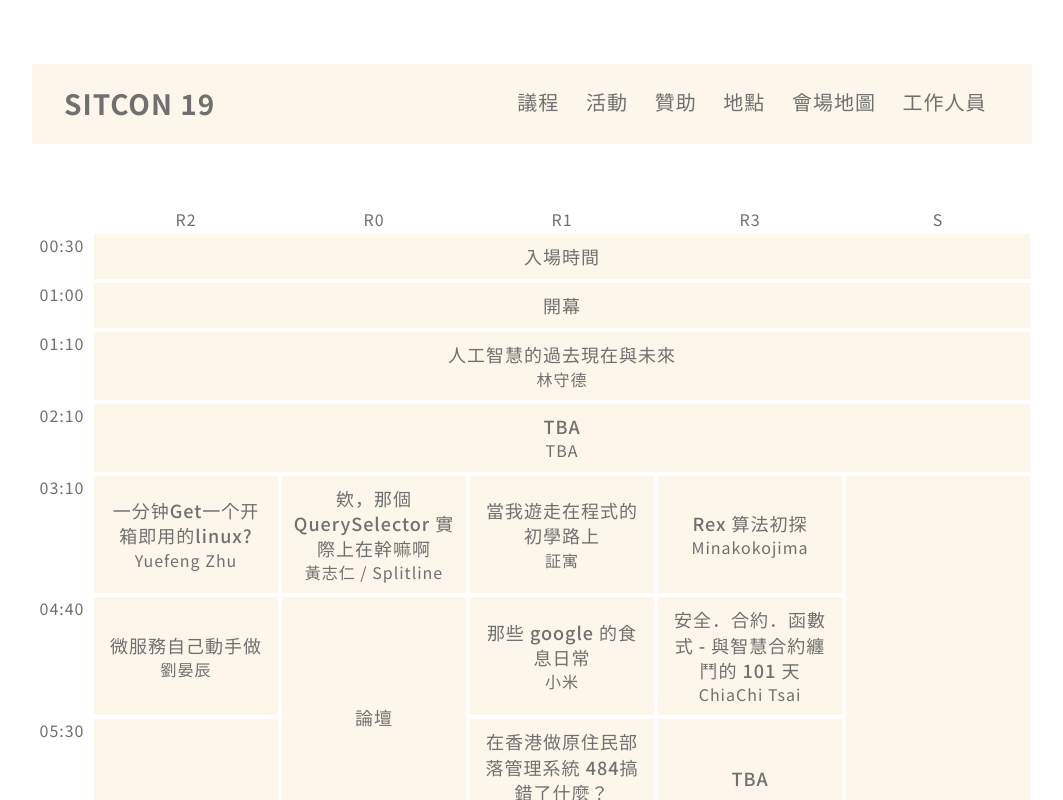
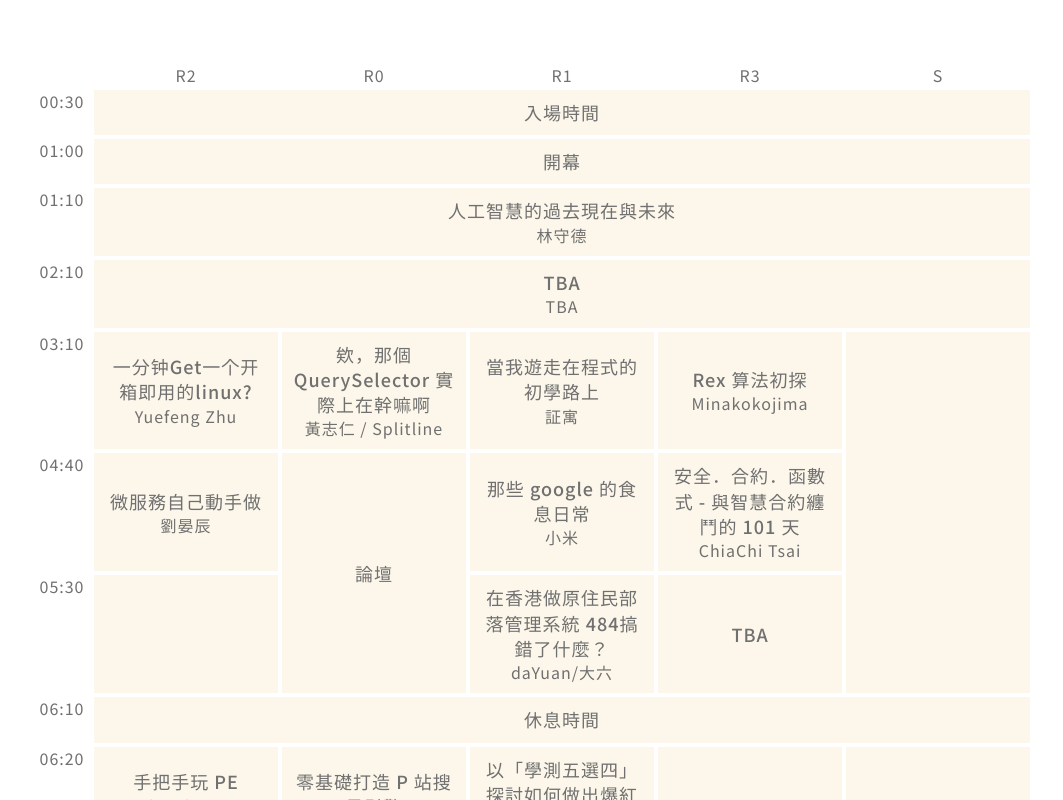
Before and after one commit to sitcon-tw/2019, a Vue app: page /2019/agenda in a window 1280 px wide. Shown: the top 800 px of the page, without its empty margins (108-1171 px from the left). Built offline with nearby package versions, Linux system fonts and the light colour scheme.

Commit message:
Layout: hide navbar temporarily

```diff
--- a/src/views/Agenda.vue
+++ b/src/views/Agenda.vue
@@ -1,6 +1,6 @@
 <template>
   <div>
-    <Navbar />
+    <!-- <Navbar /> -->
     <div class="spotlight-container">
       <div class="spotlight">
         <session-table :sessionData="agendas" />
```
